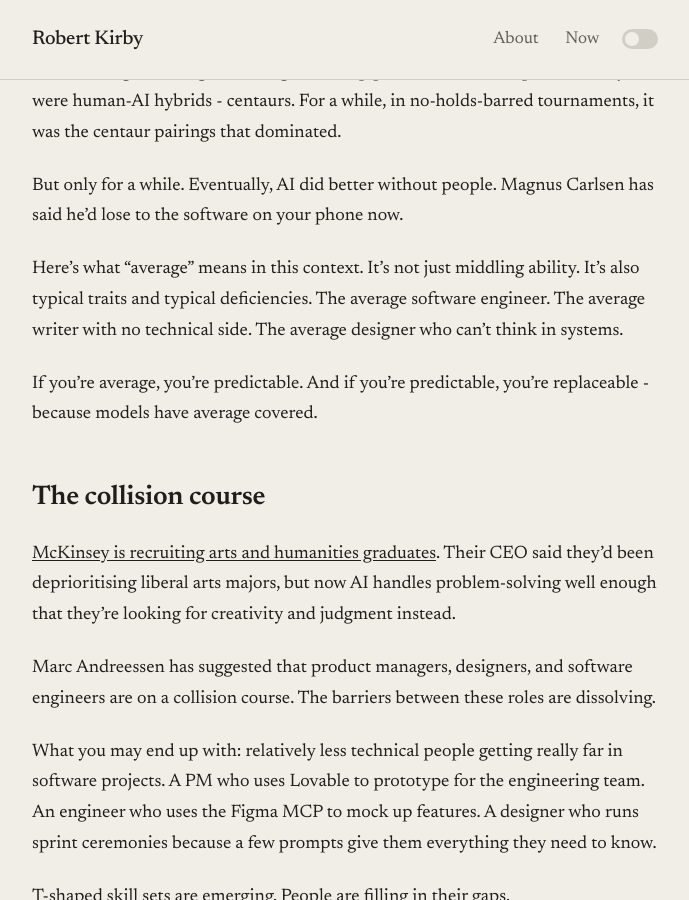
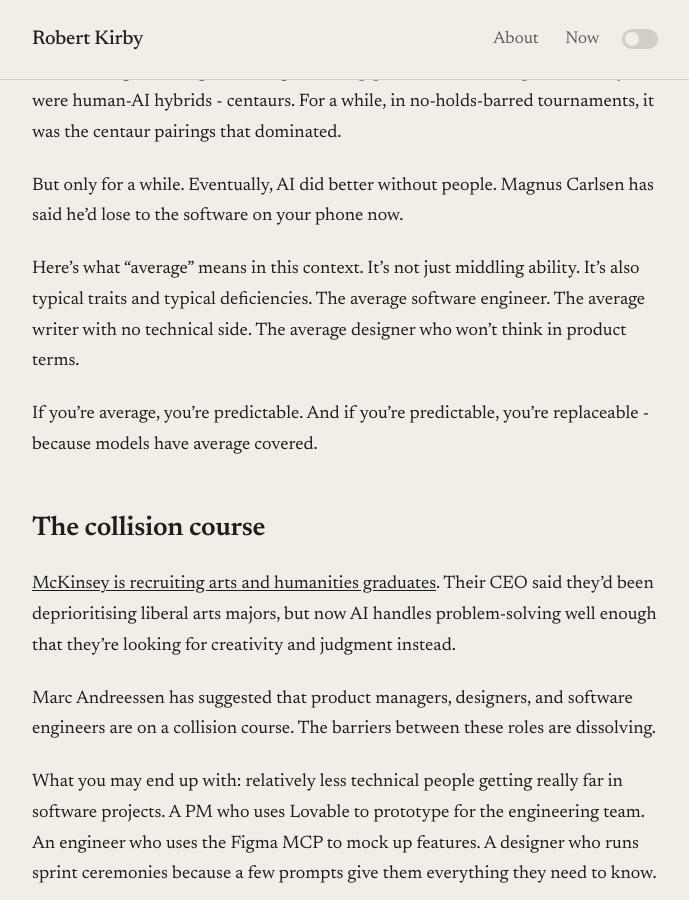
Before and after one commit to rob137/rob137.github.io, a Jekyll site: the page built from _posts/2026-01-29-out-of-distribution.md, in a window 1280 px wide and 900 px high, scrolled down 3282 px. Shown: the whole window, without its empty margins (295-984 px from the left). Built offline with Jekyll 4.4.1, drawn with Linux system fonts in a browser that asks for light colours.

Commit message:
Tweak designer deficiency wording
Co-Authored-By: Claude Opus 4.5 <noreply@anthropic.com>

```diff
--- a/_posts/2026-01-29-out-of-distribution.md
+++ b/_posts/2026-01-29-out-of-distribution.md
@@ -58,7 +58,7 @@ When strong chess engines emerged, the top performers weren't pure AI. They were
 
 But only for a while. Eventually, AI did better without people. Magnus Carlsen has said he'd lose to the software on your phone now.
 
-Here's what "average" means in this context. It's not just middling ability. It's also typical traits and typical deficiencies. The average software engineer. The average writer with no technical side. The average designer who can't think in systems.
+Here's what "average" means in this context. It's not just middling ability. It's also typical traits and typical deficiencies. The average software engineer. The average writer with no technical side. The average designer who won't think in product terms.
 
 If you're average, you're predictable. And if you're predictable, you're replaceable - because models have average covered.
 
```
